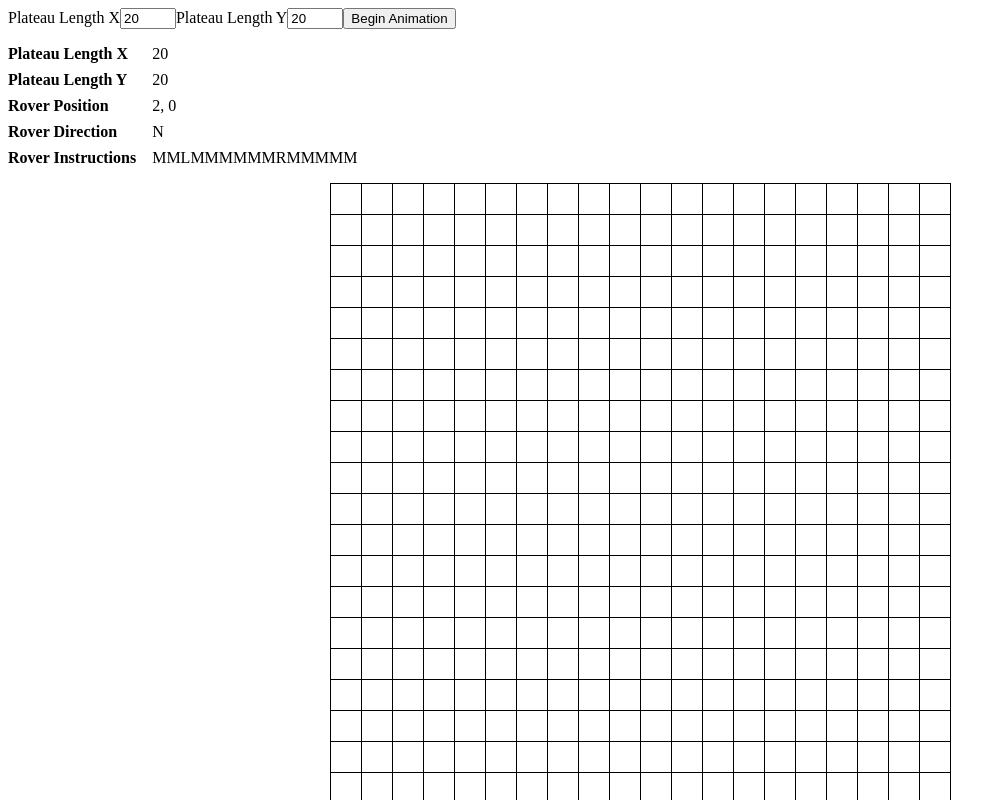
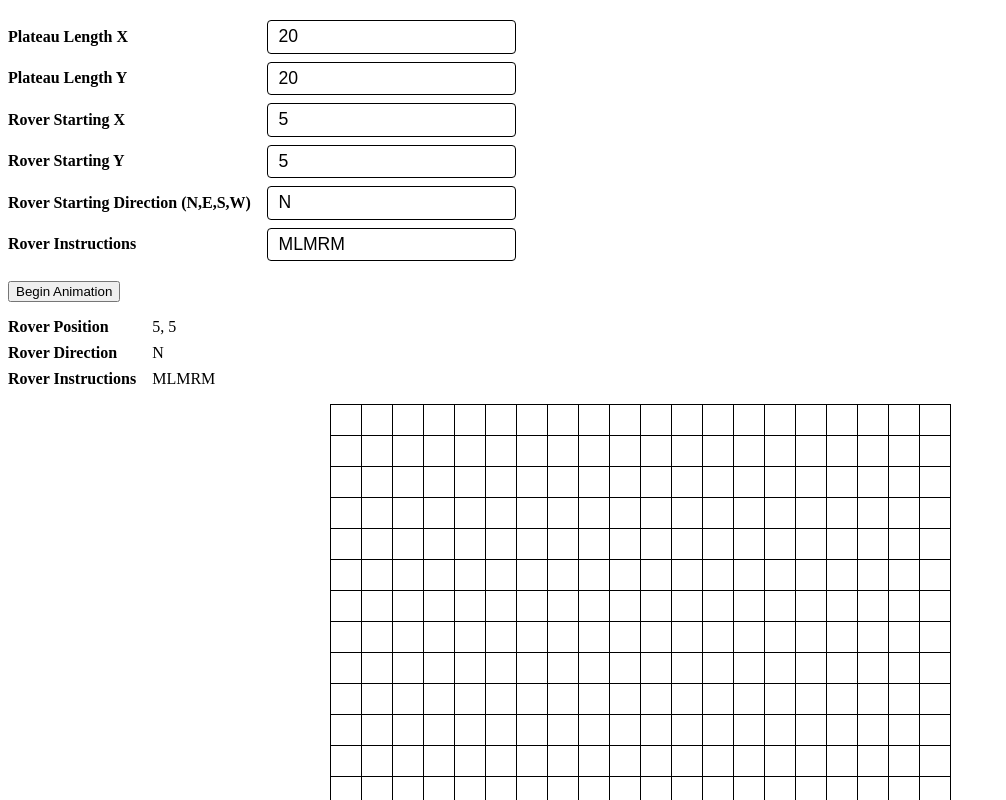
Before and after one commit to AlyxMoon/code-challenge-mars-rover, an Angular app: page / in a window 1280 px wide. Shown: the top 800 px of the page, without its empty margins (0-1006 px from the left). Built offline with nearby package versions, Linux system fonts and the light colour scheme; what src would draw is missing.

Commit message:
allow changing all the starting values from the input form

```diff
--- a/src/app/app.component.html
+++ b/src/app/app.component.html
@@ -1,8 +1,13 @@
 
 <main class="content" role="main">
   <RoverInputForm
+    [animating]="animating"
     [(width)]="width"
     [(height)]="height"
+    [(roverStartingX)]="roverStartingX"
+    [(roverStartingY)]="roverStartingY"
+    [(roverStartingD)]="roverStartingD"
+    [(roverInstructions)]="roverInstructions"
     (begin)="begin()"
   ></RoverInputForm>
 
--- a/src/app/app.component.ts
+++ b/src/app/app.component.ts
@@ -1,5 +1,5 @@
 import { Component, ElementRef, ViewChild } from '@angular/core'
-import { Rover } from 'src/typings'
+import { Rover, RoverDirection } from 'src/typings'
 
 import navigateRover from './utils/navigateRover'
 import waitFor from './utils/waitFor'
@@ -12,9 +12,14 @@ import waitFor from './utils/waitFor'
 export class AppComponent {
   width = 20
   height = 20
+  roverStartingX = 5
+  roverStartingY = 5
+  roverStartingD = 'N'
+  roverInstructions = 'MLMRM'
+
   rover: Rover = {
-    position: { x: 2, y: 0, d: 'N' },
-    instructions: 'MMLMMMMMMRMMMMM',
+    position: { x: 5, y: 5, d: 'N' },
+    instructions: 'MLMRM',
   }
 
   animating = false
@@ -77,6 +82,11 @@ export class AppComponent {
   }
 
   begin (): void {
+    this.rover.position.x = this.roverStartingX
+    this.rover.position.y = this.roverStartingY
+    this.rover.position.d = this.roverStartingD as RoverDirection
+    this.rover.instructions = this.roverInstructions
+
     this.animating = true
     this.operateRover()
   }
--- a/src/app/components/RoverGrid/RoverGrid.component.html
+++ b/src/app/components/RoverGrid/RoverGrid.component.html
@@ -1,11 +1,5 @@
 <section>
   <dl>
-    <dt>Plateau Length X</dt>
-    <dd>{{ width }}</dd>
-
-    <dt>Plateau Length Y</dt>
-    <dd>{{ height }}</dd>
-
     <dt>Rover Position</dt>
     <dd>{{ rover.position.x }}, {{ rover.position.y }}</dd>
 
--- a/src/app/components/RoverInputForm/RoverInputForm.component.html
+++ b/src/app/components/RoverInputForm/RoverInputForm.component.html
@@ -8,10 +8,11 @@
     max="30"
 
     [value]="width"
-    (change)="onWidthChanged($event)"
+    (change)="onChange($event, 'width')"
+    [disabled]="animating"
   />
 
-  <label for="form-input-plateau-x">Plateau Length Y</label>
+  <label for="form-input-plateau-y">Plateau Length Y</label>
   <input
     id="form-input-plateau-y"
     type="number"
@@ -20,8 +21,58 @@
     max="30"
 
     [value]="height"
-    (change)="onHeightChanged($event)"
+    (change)="onChange($event, 'height')"
+    [disabled]="animating"
   />
 
-  <button (click)="begin.emit()">Begin Animation</button>
+  <label for="form-input-rover-x">Rover Starting X</label>
+  <input
+    id="form-input-rover-X"
+    type="number"
+    required
+    min="0"
+    max="30"
+
+    [value]="roverStartingX"
+    (change)="onChange($event, 'roverStartingX')"
+    [disabled]="animating"
+  />
+
+  <label for="form-input-rover-y">Rover Starting Y</label>
+  <input
+    id="form-input-rover-y"
+    type="number"
+    required
+    min="0"
+    max="30"
+
+    [value]="roverStartingY"
+    (change)="onChange($event, 'roverStartingY')"
+    [disabled]="animating"
+  />
+
+  <label for="form-input-rover-d">Rover Starting Direction (N,E,S,W)</label>
+  <input
+    id="form-input-rover-d"
+    type="text"
+    required
+
+    [value]="roverStartingD"
+    (change)="onChange($event, 'roverStartingD')"
+    [disabled]="animating"
+  />
+
+  <label for="form-input-rover-d">Rover Instructions</label>
+  <input
+    id="form-input-rover-instructions"
+    type="text"
+    required
+
+    [value]="roverInstructions"
+    (change)="onChange($event, 'roverInstructions')"
+    [disabled]="animating"
+  />
+
 </form>
+
+<button (click)="begin.emit()">Begin Animation</button>
--- a/src/app/components/RoverInputForm/RoverInputForm.component.scss
+++ b/src/app/components/RoverInputForm/RoverInputForm.component.scss
@@ -0,0 +1,23 @@
+form {
+  display: grid;
+  justify-content: flex-start;
+  align-items: center;
+  grid-template-columns: auto auto;
+  gap: 0.5em 1em;
+
+  margin: 20px 0;
+
+  label {
+    font-weight: bold;
+  }
+
+  input {
+    padding: 0.3em 0.6em;
+    min-width: 150px;
+
+    border: 1px solid black;
+    border-radius: 4px;
+
+    font-size: 1.1rem;
+  }
+}
--- a/src/app/components/RoverInputForm/RoverInputForm.component.ts
+++ b/src/app/components/RoverInputForm/RoverInputForm.component.ts
@@ -6,18 +6,50 @@ import { Component, EventEmitter, Input, Output } from '@angular/core'
   styleUrls: ['./RoverInputForm.component.scss'],
 })
 export class RoverInputFormComponent {
+  @Input() animating = false
   @Input() width = 0
   @Input() height = 0
+  @Input() roverStartingX = 0
+  @Input() roverStartingY = 0
+  @Input() roverStartingD = 'N'
+  @Input() roverInstructions = 'MLMRM'
 
   @Output() widthChange: EventEmitter<number> = new EventEmitter<number>()
   @Output() heightChange: EventEmitter<number> = new EventEmitter<number>()
+  @Output() roverStartingXChange: EventEmitter<number> = new EventEmitter<number>()
+  @Output() roverStartingYChange: EventEmitter<number> = new EventEmitter<number>()
+  @Output() roverStartingDChange: EventEmitter<string> = new EventEmitter<string>()
+  @Output() roverInstructionsChange: EventEmitter<string> = new EventEmitter<string>()
   @Output() begin: EventEmitter<void> = new EventEmitter<void>()
 
-  onWidthChanged (event: Event): void {
-    this.widthChange.emit(parseInt((<HTMLInputElement>event.target).value))
-  }
+  onChange (event: Event, property: string): void {
+    const element = <HTMLInputElement>event.target
+    const value = element.value
 
-  onHeightChanged (event: Event): void {
-    this.heightChange.emit(parseInt((<HTMLInputElement>event.target).value))
+    const numProperties = ['width', 'height', 'roverStartingX', 'roverStartingY']
+
+    if (numProperties.includes(property)) {
+      const parsed = Math.max(0, Math.min(30, parseInt(value)))
+      element.value = `${parsed}`
+
+      switch (property) {
+        case 'width': return this.widthChange.emit(parsed)
+        case 'height': return this.heightChange.emit(parsed)
+        case 'roverStartingX': return this.roverStartingXChange.emit(parsed)
+        case 'roverStartingY': return this.roverStartingYChange.emit(parsed)
+      }
+    }
+
+    if (property === 'roverStartingD') {
+      const d = ['N', 'E', 'S', 'W'].includes(value) ? value : 'N'
+      element.value = d
+      return this.roverStartingDChange.emit(d)
+    }
+
+    if (property === 'roverInstructions') {
+      const validated = /[^MLR]/g.test(value) ? 'MLMRM' : value
+      element.value = validated
+      return this.roverInstructionsChange.emit(validated)
+    }
   }
 }
```
